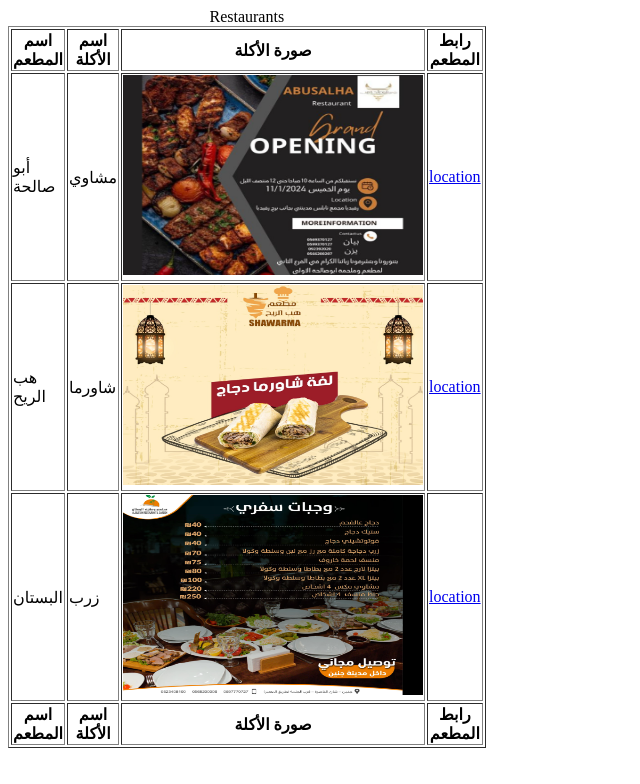
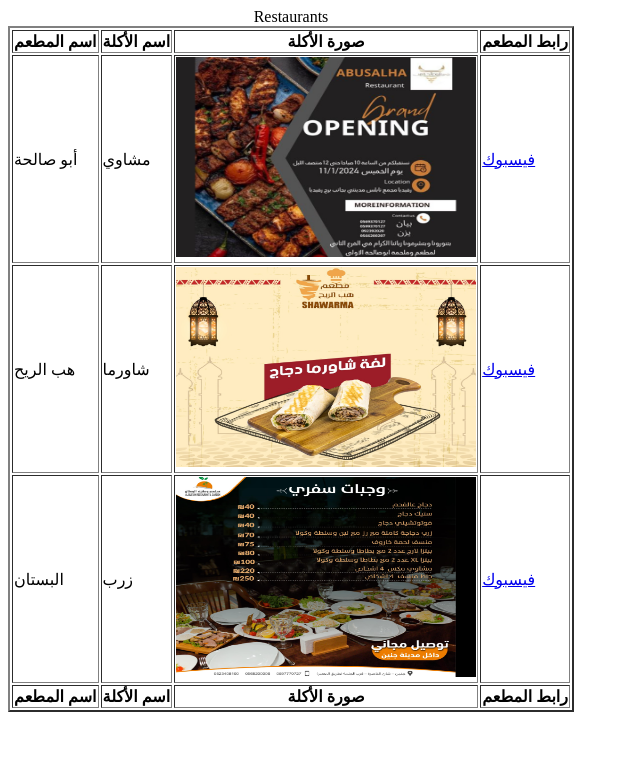
Before and after one commit to HananQerem1/html_task3, a plain HTML site: page index.html in a window 1280 px wide. Shown: the whole page, without its empty margins (0-640 px from the left). Drawn offline with Linux system fonts and the light colour scheme.

Commit message:
Add files via upload

```diff
--- a/index.html
+++ b/index.html
@@ -4,7 +4,7 @@
 
 </head>
 <body>
-    <table border="1" width="5" hieght="3">
+    <table border="2">
         <caption> Restaurants </caption>
         <thead>
             <th> اسم المطعم </th>
@@ -17,19 +17,19 @@
                 <td> أبو صالحة </td>
                 <td> مشاوي </td>
                 <td> <img src="أبو صالحة.png" width="300" height="200" alt=" ابو صالحة"></td>
-                <td> <a target="_blank" href="https://www.facebook.com/abusalha092535111"> location </a></td>
+                <td> <a target="_blank" href="https://www.facebook.com/abusalha092535111"> فيسبوك </a></td>
             </tr>
             <tr>
                 <td> هب الريح</td>
                 <td> شاورما </td>
                 <td> <img src="هب الريح.png" width="300" height="200" alt="هب الريح"></td>
-                <td> <a target="_blank" href="https://www.facebook.com/profile.php?id=100047025746511"> location </a></td>
+                <td> <a target="_blank" href="https://www.facebook.com/profile.php?id=100047025746511"> فيسبوك </a></td>
             </tr>
             <tr>
                 <td> البستان </td>
                 <td> زرب </td>
                 <td> <img src="البستان.png" width="300" height="200" alt="البستان"></td>
-                <td> <a target="_blank" href="https://www.facebook.com/AlBustanJenin"> location </a></td>
+                <td> <a target="_blank" href="https://www.facebook.com/AlBustanJenin"> فيسبوك </a></td>
             </tr>
 
         </tbody>
```
